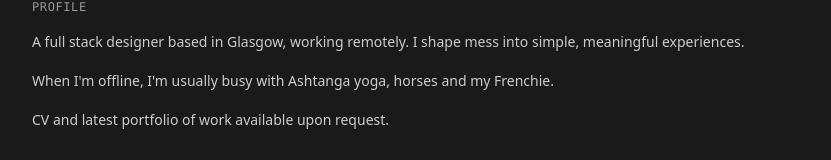
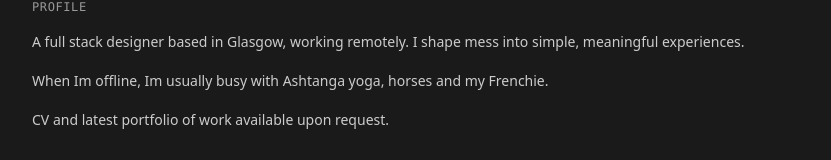
Before and after one commit to prasanjit-dey-ux/portfolio, a Next.js app: page /doc in a window 1280 px wide. Shown: the part 285-445 px from the top of the page, without its empty margins (224-1055 px from the left). Built offline with nearby package versions, Linux system fonts and the light colour scheme.

Commit message:
updated doc

```diff
--- a/app/doc/page.tsx
+++ b/app/doc/page.tsx
@@ -106,7 +106,7 @@ export default function App() {
                 meaningful experiences.
               </p>
               <p>
-                When I'm offline, I'm usually busy with Ashtanga yoga, horses and my Frenchie.
+                When Im offline, Im usually busy with Ashtanga yoga, horses and my Frenchie.
               </p>
               <p>CV and latest portfolio of work available upon request.</p>
             </div>
```
